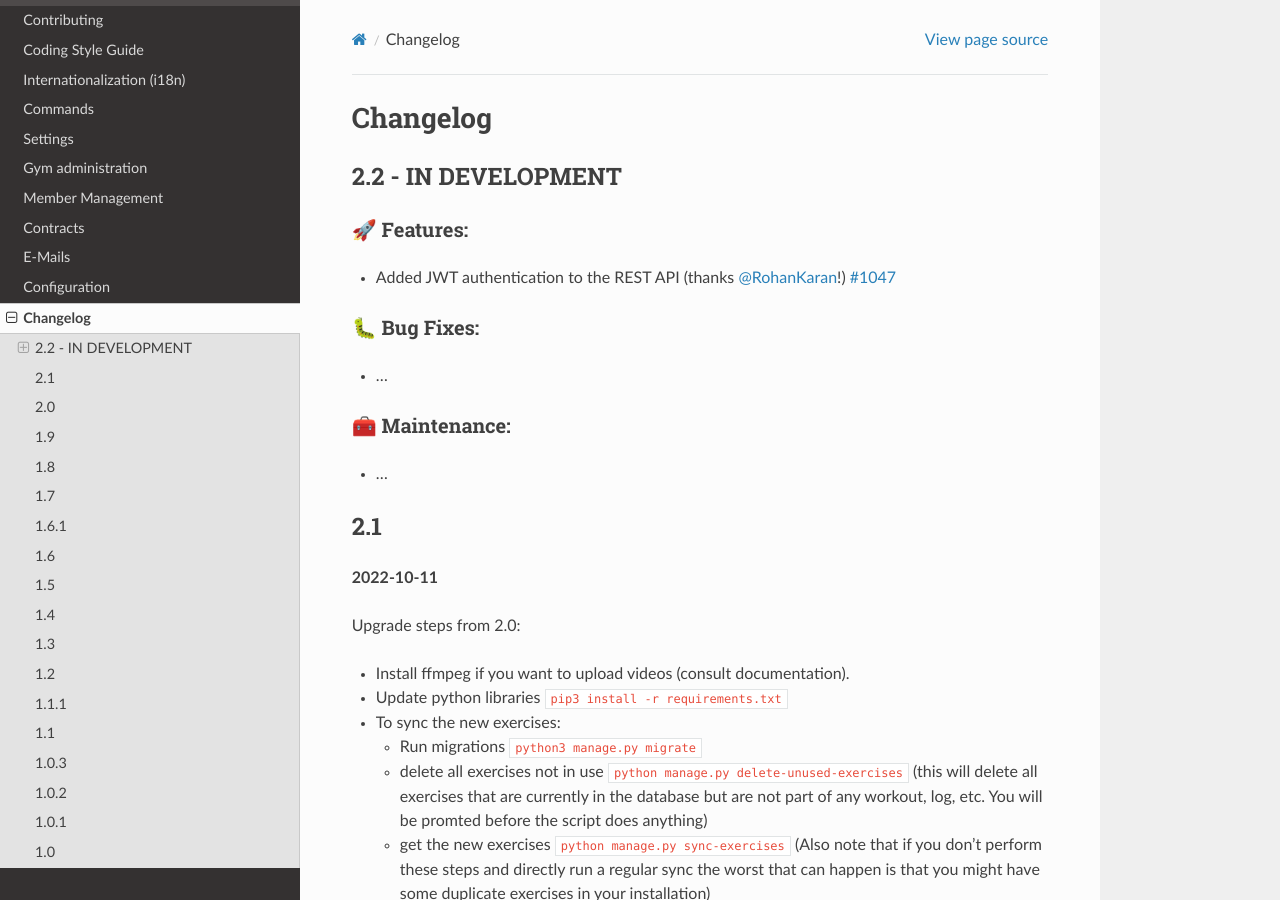
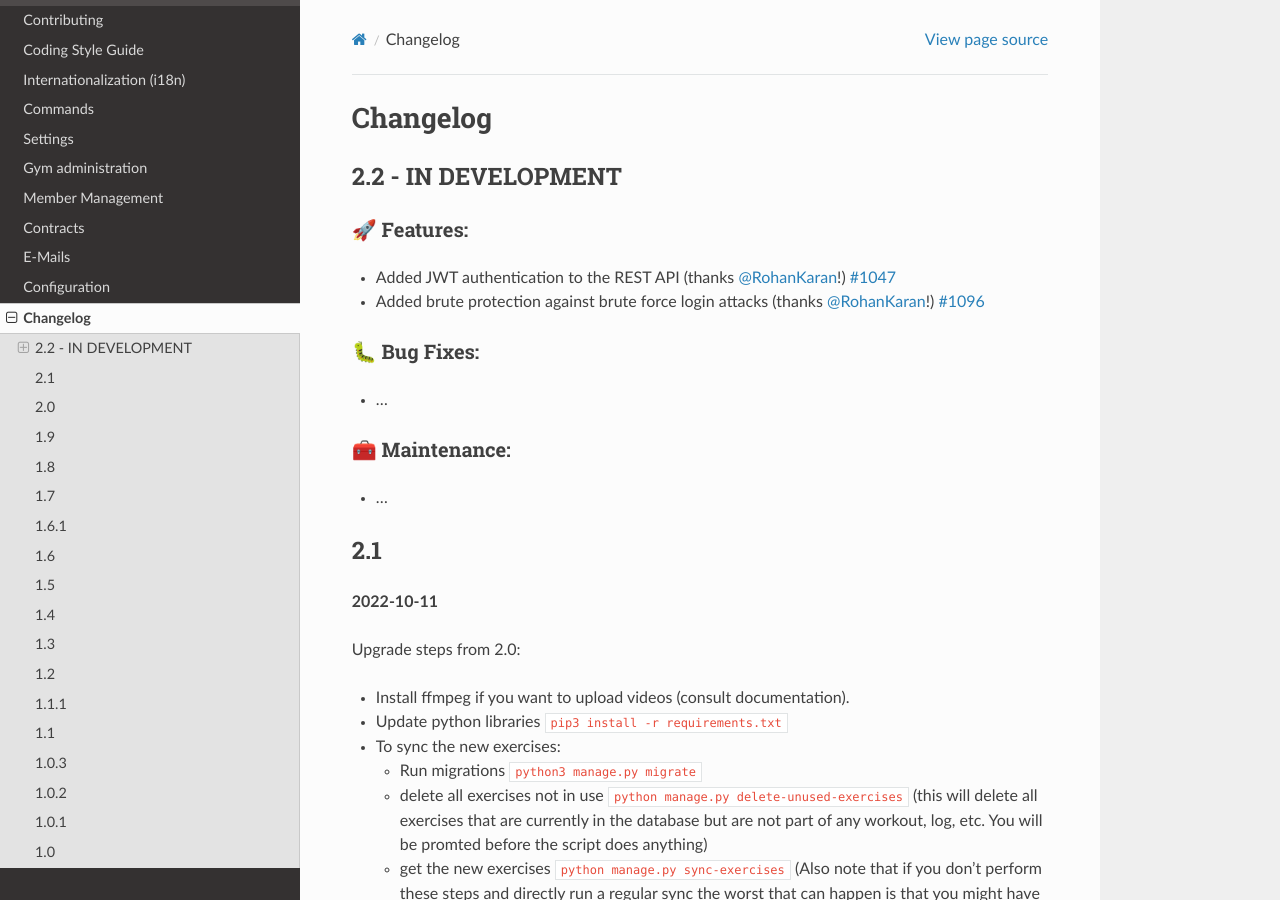
Before and after one commit to wger-project/docs, a Sphinx documentation site: the page built from docs/changelog.rst, in a window 1280 px wide and 900 px high. Built offline with Sphinx 7.4.7 and the Read the Docs theme 2.0.0, drawn with Linux system fonts in a browser that asks for light colours.

Commit message:
Update changelog.rst

```diff
--- a/docs/changelog.rst
+++ b/docs/changelog.rst
@@ -8,6 +8,7 @@ Changelog
 ~~~~~~~~~~~~
 
 * Added JWT authentication to the REST API (thanks `@RohanKaran`_!) `#1047`_
+* Added brute protection against brute force login attacks (thanks `@RohanKaran`_!) `#1096`_
 
 
 🐛 Bug Fixes:
@@ -22,6 +23,7 @@ Changelog
 * ...
 
 .. _#1047: https://github.com/wger-project/wger/issues/1047
+.. _#1096: https://github.com/wger-project/wger/issues/1096
 .. _@RohanKaran: https://github.com/RohanKaran
 
 
```
